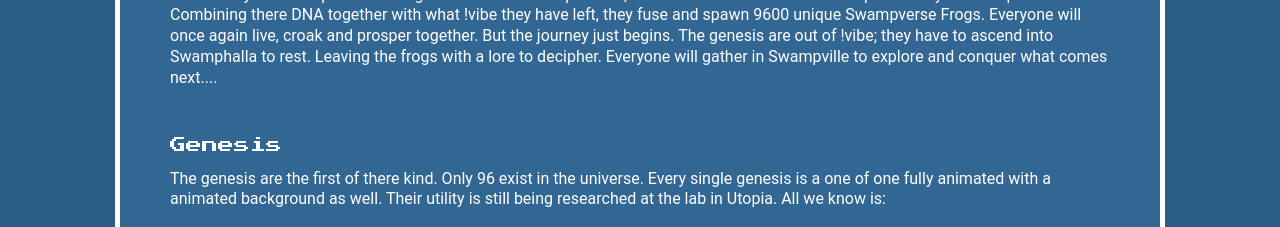
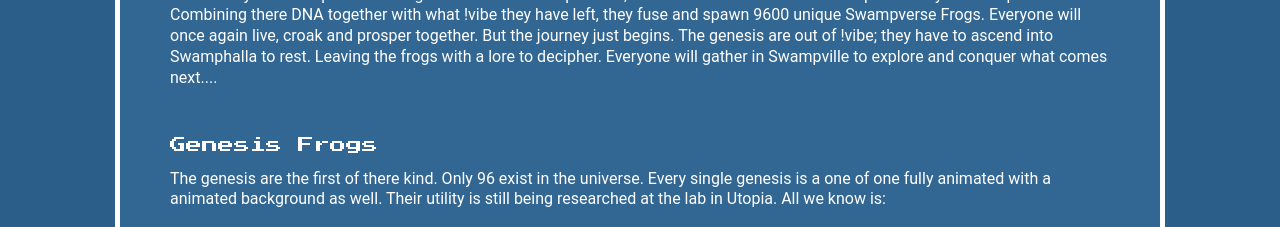
Before and after one commit to Radomski13/test123, a React (Create React App) app: page / in a window 1280 px wide. Shown: the part 880-1107 px from the top of the page. Built offline with nearby package versions, Linux system fonts and the light colour scheme.

Commit message:
Update Main.js

```diff
--- a/src/components/Main.js
+++ b/src/components/Main.js
@@ -51,7 +51,7 @@ export default function Main() {
 
             <p>Not so long ago, genesis frogs roamed the universe in hopes of finding a home. What seemed like eternity, they eventually find an abandoned swamp. In hope of saving the Swampian race, they decide to make this their new home. They call it Swampverse. While tired from years of exploration the genesis under look a problem, their new home is so vast & unexplored they need help but. Combining there DNA together with what !vibe they have left, they fuse and spawn 9600 unique Swampverse Frogs. Everyone will once again live, croak and prosper together. But the journey just begins. The genesis are out of !vibe; they have to ascend into Swamphalla to rest. Leaving the frogs with a lore to decipher. Everyone will gather in Swampville to explore and conquer what comes next....</p><br />
 <br /><br />
-              <span>Genesis</span><br /><br />
+              <span>Genesis Frogs</span><br /><br />
 <p>The genesis are the first of there kind. Only 96 exist in the universe. Every single genesis is a one of one fully animated with a animated background as well. Their utility is still being researched at the lab in Utopia. All we know is:</p><br />
 <li>The first 32 will be airdropped to holders with a certain amount of $TOKEN.</li>
 <li>64 remaning will be stealth dropped to be purchased with ETH.</li>
```
